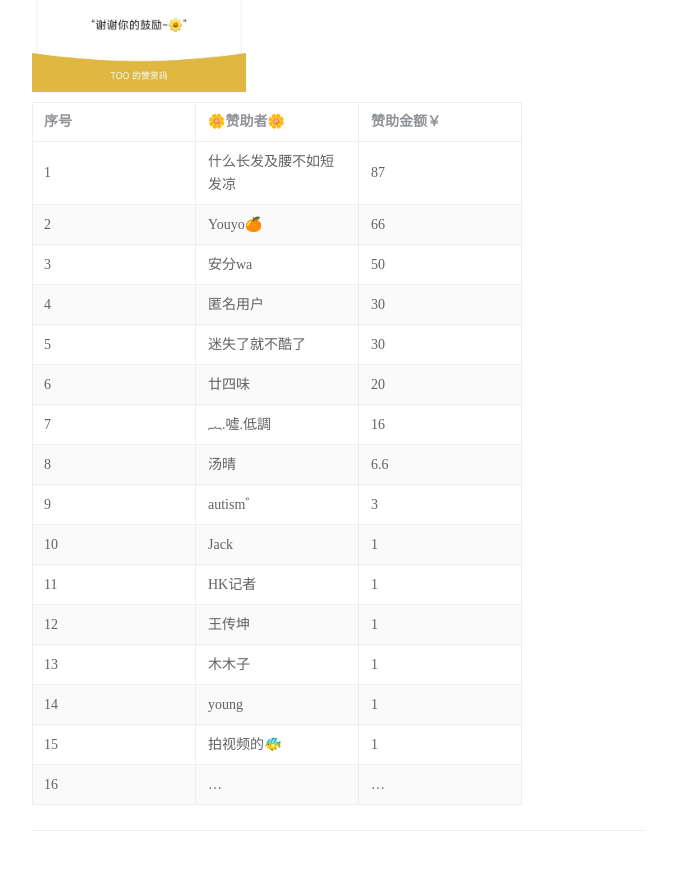
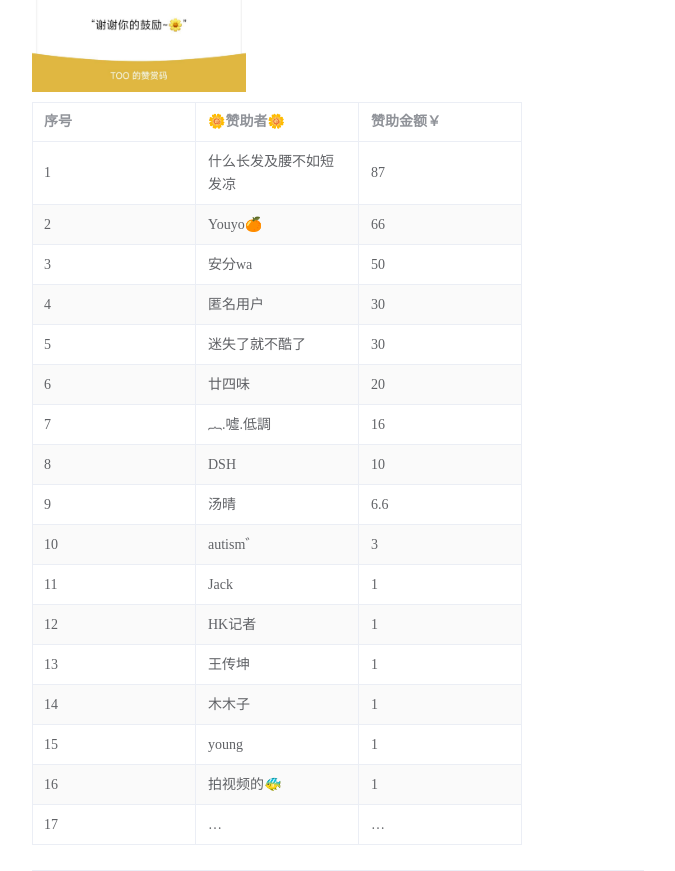
Before and after one commit to Bistutu/GoMusic, a Vue app in the folder static/: page / in a window 1280 px wide. Shown: the part 1570-2441 px from the top of the page, without its empty margins (302-977 px from the left). Before the commit the page ends 2401 px from the top, so only its background shows below. Built offline with nearby package versions, Linux system fonts and the light colour scheme.

Commit message:
add sponsor

```diff
--- a/static/src/App.vue
+++ b/static/src/App.vue
@@ -77,11 +77,11 @@
                 <li>{{ state.isEnglish ? i18n.guideFourth.en : i18n.guideFourth.zh }}</li>
               </ol>
               <blockquote>
-                  {{
-                    state.isEnglish ? i18n.tipBetweenNetEaseAndQQ.en : i18n.tipBetweenNetEaseAndQQ.zh
-                  }}
-                  {{ state.isEnglish ? i18n.see.en : i18n.see.zh }}<a
-                    href="https://github.com/Bistutu/GoMusic/issues/17" target="_blank">GitHub issue</a>
+                {{
+                  state.isEnglish ? i18n.tipBetweenNetEaseAndQQ.en : i18n.tipBetweenNetEaseAndQQ.zh
+                }}
+                {{ state.isEnglish ? i18n.see.en : i18n.see.zh }}<a
+                  href="https://github.com/Bistutu/GoMusic/issues/17" target="_blank">GitHub issue</a>
               </blockquote>
             </el-collapse-item>
 
@@ -204,7 +204,7 @@ const i18n = {
   },
   sponsorHint: {
     en: 'The website is free and open-source, kept simple, and aims to provide value to more people. If you want to support the author, please scan the sponsor code with WeChat. Your name will appear on the sponsor list (updated on 2024.5.18).',
-    zh: '网站免费开源、保持简单，旨在为更多人带来价值。如果您想支持作者，请用微信扫描赞赏码，您的名字将出现在赞助名单上（更新于 2024.6.09）',
+    zh: '网站免费开源、保持简单，旨在为更多人带来价值。如果您想支持作者，请用微信扫描赞赏码，您的名字将出现在赞助名单上（更新于 2024.6.26）',
   },
   no: {
     en: 'No.',
@@ -229,15 +229,16 @@ const sponsorData = [
   {'no': '5', 'name': '迷失了就不酷了', 'sponsorship': '30'},
   {'no': '6', 'name': '廿四味', 'sponsorship': '20'},
   {'no': '7', 'name': '︷.噓.低調', 'sponsorship': '16'},
-  {'no': '8', 'name': '汤晴', 'sponsorship': '6.6'},
-  {'no': '9', 'name': 'autism゛', 'sponsorship': '3'},
-  {'no': '10', 'name': 'Jack', 'sponsorship': '1'},
-  {'no': '11', 'name': 'HK记者', 'sponsorship': '1'},
-  {'no': '12', 'name': '王传坤', 'sponsorship': '1'},
-  {'no': '13', 'name': '木木子', 'sponsorship': '1'},
-  {'no': '14', 'name': 'young', 'sponsorship': '1'},
-  {'no': '15', 'name': '拍视频的🐠', 'sponsorship': '1'},
-  {'no': '16', 'name': '…', 'sponsorship': '…'}
+  {'no': '8', 'name': 'DSH', 'sponsorship': '10'},
+  {'no': '9', 'name': '汤晴', 'sponsorship': '6.6'},
+  {'no': '10', 'name': 'autism゛', 'sponsorship': '3'},
+  {'no': '11', 'name': 'Jack', 'sponsorship': '1'},
+  {'no': '12', 'name': 'HK记者', 'sponsorship': '1'},
+  {'no': '13', 'name': '王传坤', 'sponsorship': '1'},
+  {'no': '14', 'name': '木木子', 'sponsorship': '1'},
+  {'no': '15', 'name': 'young', 'sponsorship': '1'},
+  {'no': '16', 'name': '拍视频的🐠', 'sponsorship': '1'},
+  {'no': '17', 'name': '…', 'sponsorship': '…'}
 ]
 
 function reset(msg) {
```
Also changed, not shown: 1 other file (tests, documents, lock files or other folders).
